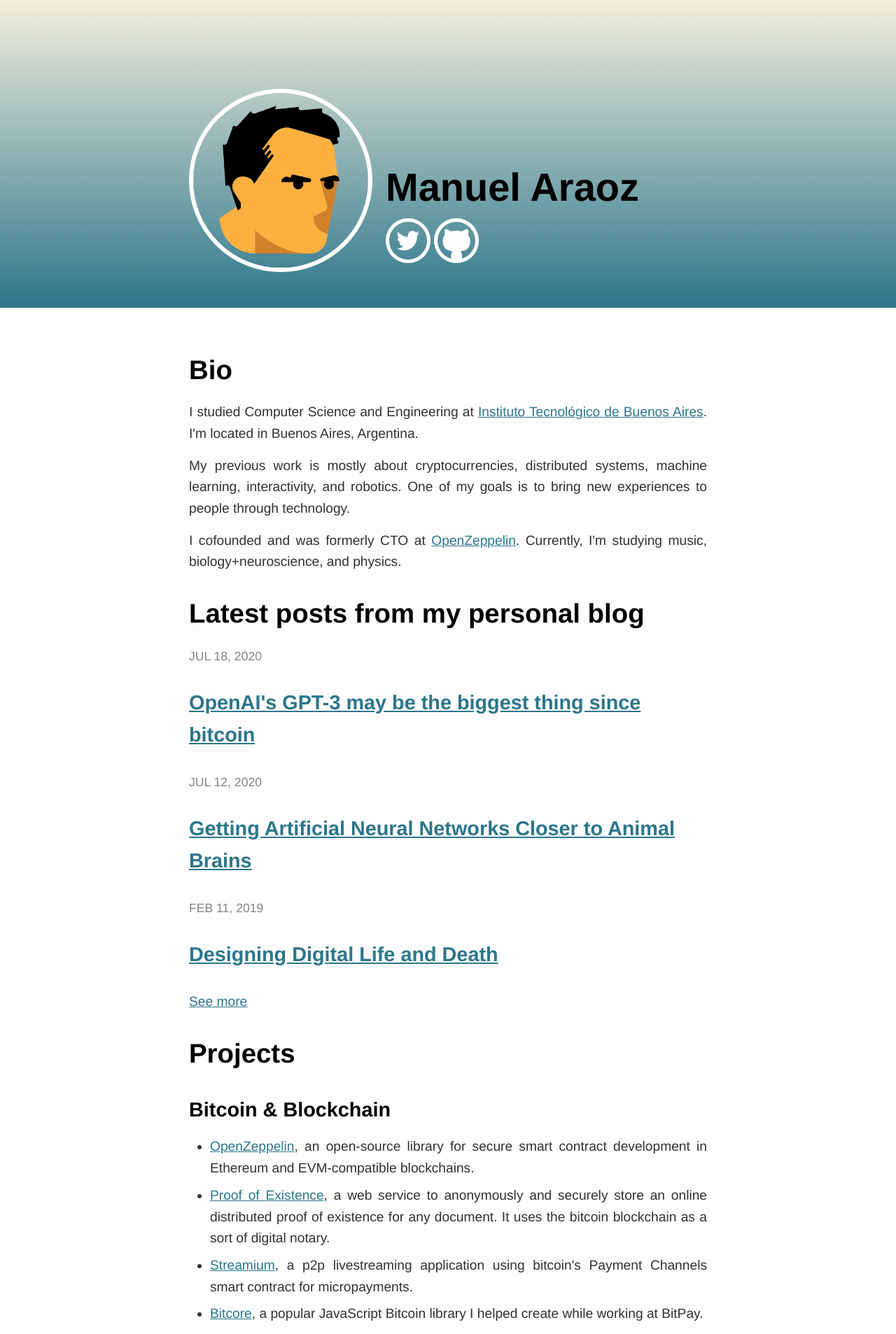
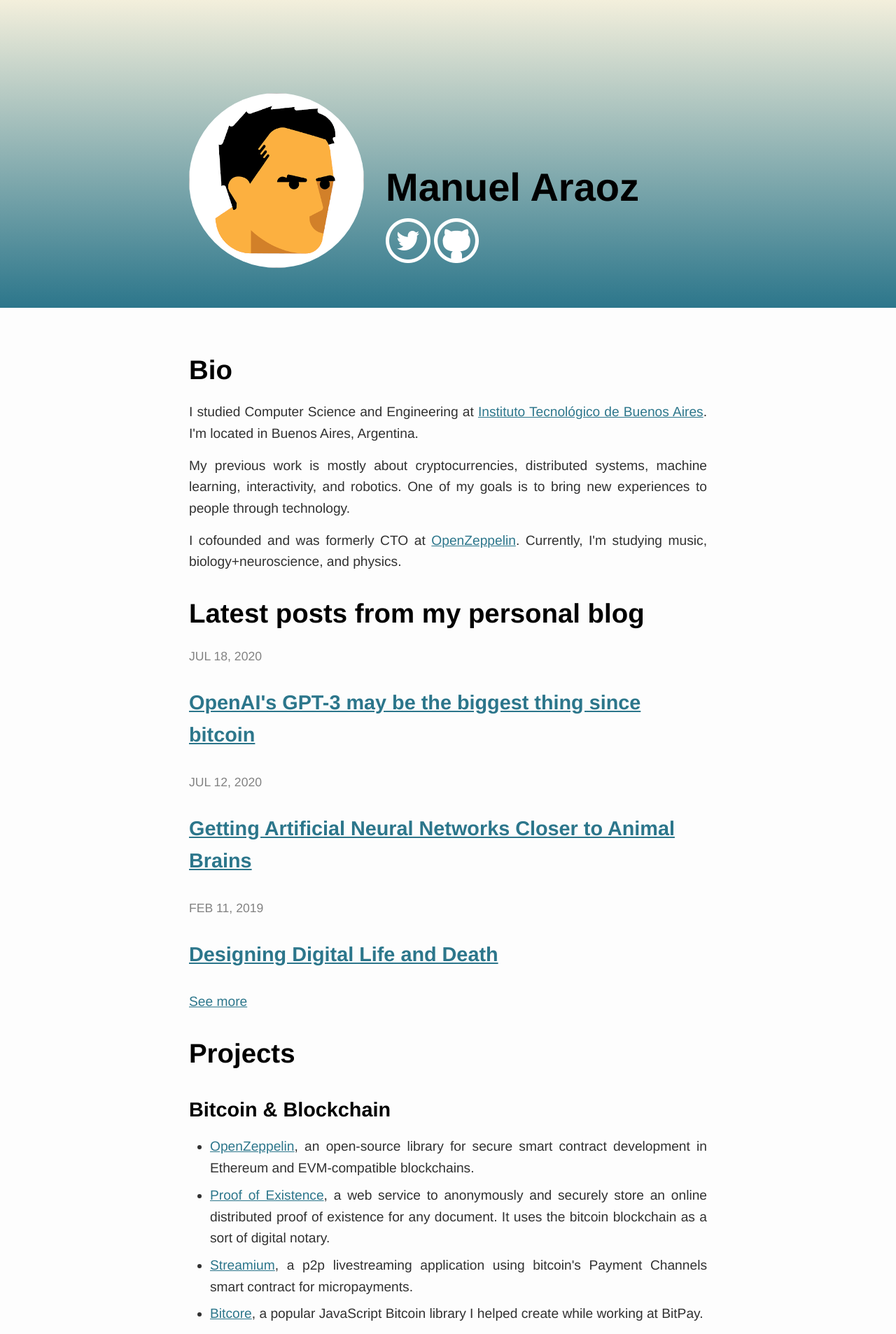
Before and after one commit to tobyornottobe/maraoz.github.io, a Jekyll site: the page built from index.html, in a window 1280 px wide. Shown: the top 1907 px of the page at 70% size. Built offline with Jekyll 4.4.1, drawn with Linux system fonts in a browser that asks for light colours.

Commit message:
style improvements to homepage

```diff
--- a/_layouts/landing.html
+++ b/_layouts/landing.html
@@ -8,16 +8,16 @@
     <div class="cover">
       <canvas id="coverCanvas" height="100"> </canvas>
       <div class="wrapper">
-        <img width="250" height="250" class="avatar">
-        </img>
+        <img width="250" height="250" class="avatar" />
         <div class="coverCard">
           <h1 class="name">Manuel Araoz</h1>
           <div style="padding-bottom: 64px;">
-            <a href="https://twitter.com/maraoz">
+            <a href="https://twitter.com/maraoz" style="text-decoration:none;">
               <img src="/img/zwitter.png" width="64" alt="ywitter"></img>
+            </a>
+
             <a href="https://github.com/maraoz">
               <img src="/img/github.png" width="64" alt="GitHub"></img>
-            </a>
             </a>
           </div>
         </div>
--- a/css/style-b91f6642fa2c5d9b7387ebf061d46a33ec9539cc.css
+++ b/css/style-b91f6642fa2c5d9b7387ebf061d46a33ec9539cc.css
@@ -36,7 +36,7 @@
 }
 
 .avatar {
-  border:6px solid white;
+  border:0px solid white;
   margin-top: -335px;
   border-radius: 1500px;
   -webkit-border-radius: 1500px;
```
Also changed, not shown: img/avatar.png.
